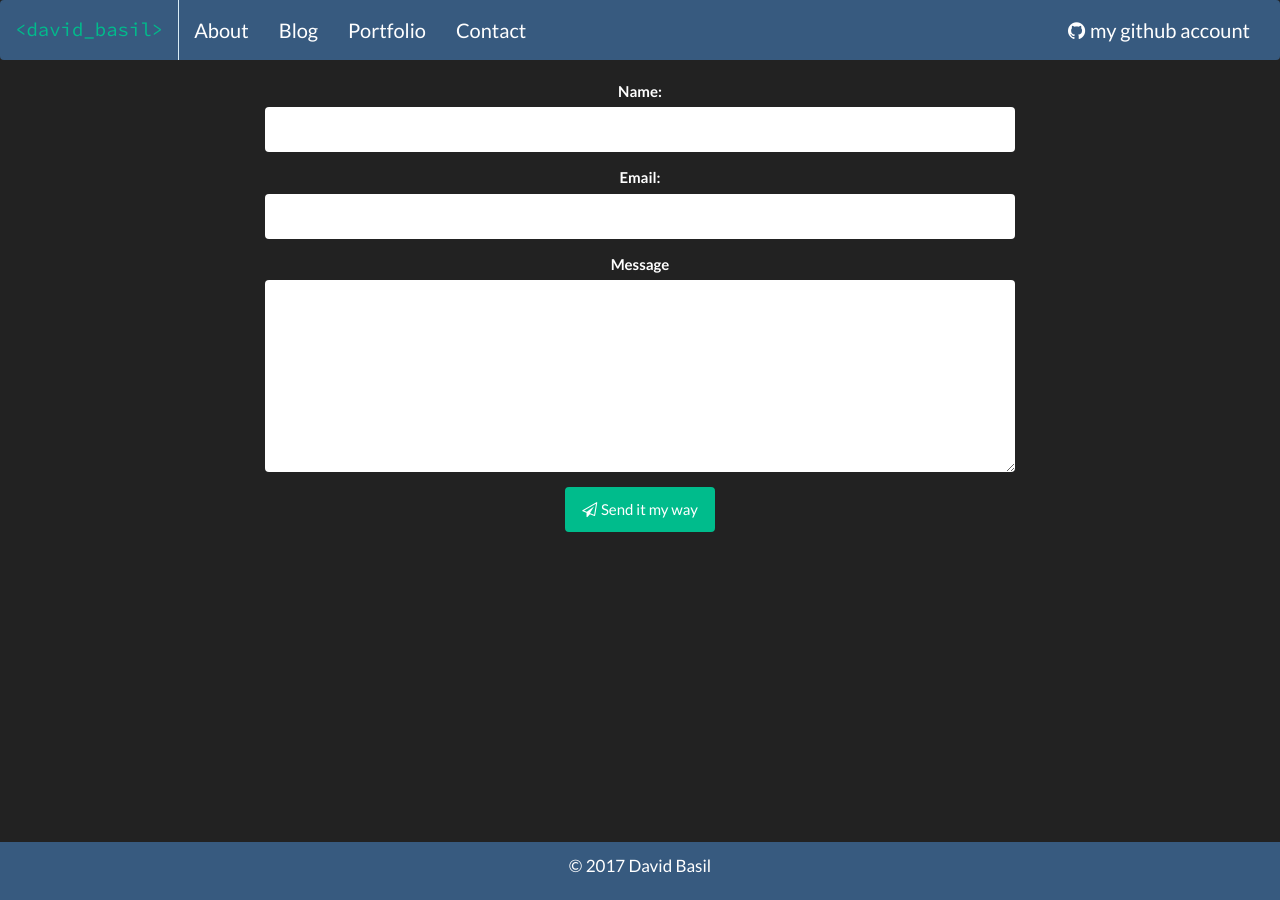
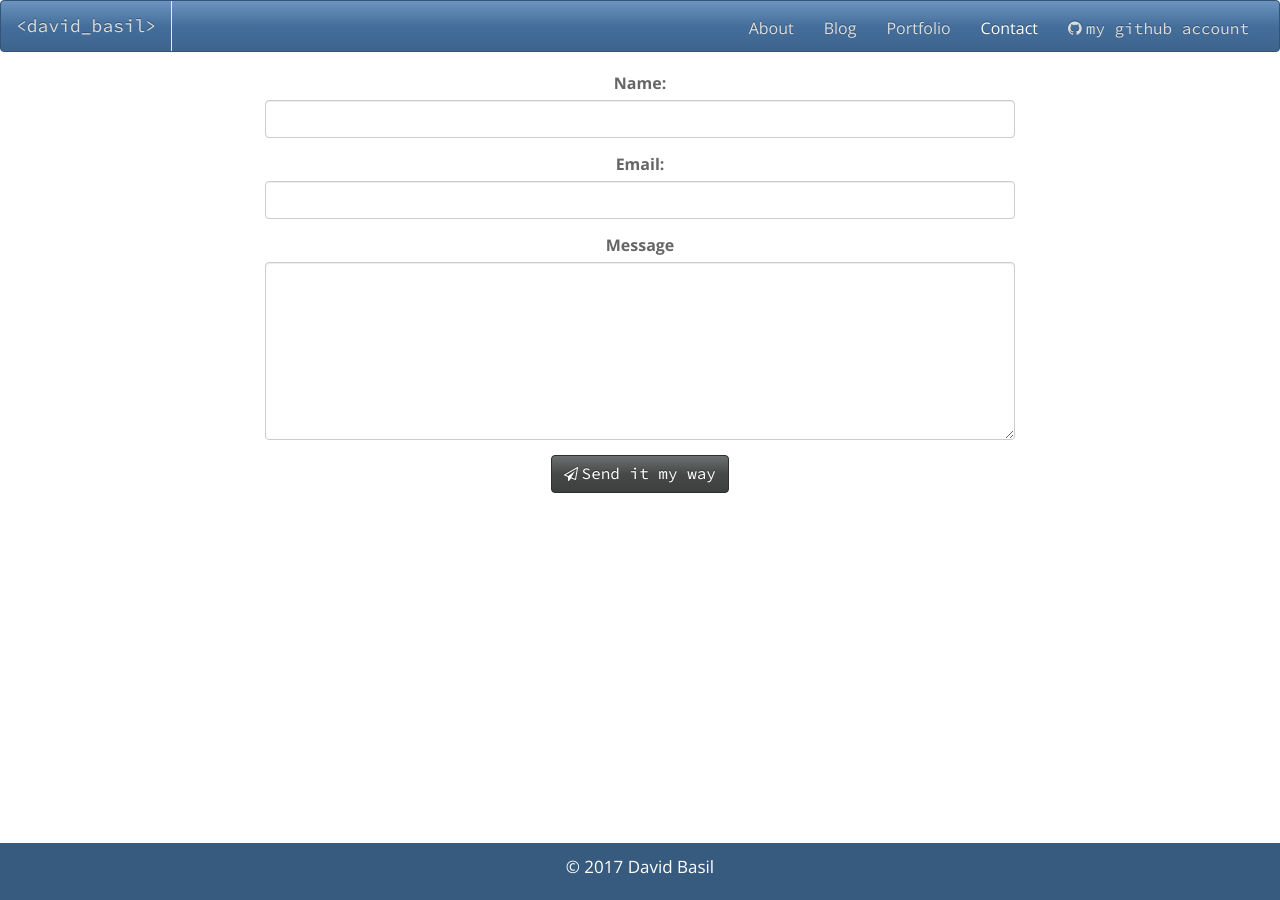
Before and after one commit to DavidBasil/basildavid, a Jekyll site: the page built from contact.html, in a window 1280 px wide. Built offline with Jekyll 4.4.1, drawn with Linux system fonts in a browser that asks for light colours; nearby versions of some CDN libraries.

Commit message:
modify main theme

```diff
--- a/_layouts/default.html
+++ b/_layouts/default.html
@@ -16,7 +16,7 @@
 </head>
 <body>
 
-<nav class="navbar navbar-default">
+<nav class="navbar navbar-inverse">
   <div class="container-fluid">
     <div class="navbar-header">
       <button type="button" class="navbar-toggle collapsed" data-toggle="collapse" data-target="#bs-example-navbar-collapse-1">
@@ -30,12 +30,13 @@
 
     <div class="collapse navbar-collapse" id="bs-example-navbar-collapse-1">
       <ul class="nav navbar-nav">
-        <li class="{% if page.url == '/' %}active{% endif %}"><a href="{{ site.baseurl }}/">About</a></li>
-        <li class="{% if page.url == '/blog' %}active{% endif %}"><a href="{{ site.baseurl }}/blog">Blog</a></li>
-        <li class="{% if page.url == '/portfolio' %}active{% endif %}"><a href="{{ site.baseurl }}/portfolio">Portfolio</a></li>
-        <li class="{% if page.url == '/contact' %}active{% endif %}"><a href="{{ site.baseurl }}/contact">Contact</a></li>
+
       </ul>
       <ul class="nav navbar-nav navbar-right">
+        <li class="{% if page.url == '/' %}active{% endif %}"><a href="{{ site.baseurl }}/">About</a></li>
+        <li class="{% if page.url == '/blog/' %}active{% endif %}"><a href="{{ site.baseurl }}/blog">Blog</a></li>
+        <li class="{% if page.url == '/portfolio/' %}active{% endif %}"><a href="{{ site.baseurl }}/portfolio">Portfolio</a></li>
+        <li class="{% if page.url == '/contact/' %}active{% endif %}"><a href="{{ site.baseurl }}/contact">Contact</a></li>
         <li class=""><a href="https://github.com/DavidBasil">
           <i class="fa fa-github"> <span>my github account</span></i>
           </a>
--- a/_layouts/post.html
+++ b/_layouts/post.html
@@ -4,7 +4,7 @@
 
 <div class="container-fluid">
   <div class="article">
-  <h3 class="text-center">{{ page.title }}</h3>
+  <h3 class="text-center text-primary">{{ page.title }}</h3>
   <small class="text-warning">{{ page.date | date_to_string  }}</small>
   {{ content }}
   </div>
--- a/assets/css/style.css
+++ b/assets/css/style.css
@@ -1,4 +1,8 @@
 @import url('https://fonts.googleapis.com/css?family=Source+Code+Pro');
+
+body {
+  font-size: 16px;
+}
 
 .navbar-default {
   font-size: 20px;
@@ -10,16 +14,18 @@
 }
 
 i.fa.fa-github span {
-  font-family: Lato;
+  font-family: 'Source Code Pro', monospace;
 }
 
-i.fa.fa-paper-plane-o span {
-  font-family: Lato;
-}
+
 
 p {
   font-size: 17px;
   line-height: 1.6;
+}
+
+.active {
+  color: red;
 }
 
 .img-responsive.img-thumbnail {
@@ -48,8 +54,10 @@
   font-size: 16px;
 }
 
-div.article h3 {
-  color: #0CE3AC;
+
+
+div.article {
+  margin-bottom: 100px;
 }
 
 div.article p {
@@ -59,3 +67,8 @@
 div.container-fluid.bg-3.text-center {
   margin-bottom: 100px;
 }
+
+form span {
+  font-family: 'Source Code Pro', monospace;
+  font-size: 16px;
+}
--- a/contact.html
+++ b/contact.html
@@ -15,7 +15,7 @@
       <label for="message">Message</label>
       <textarea class="form-control" id="message" rows="8"></textarea>
     </div>
-    <button type="submit" class="btn btn-default btn-success">
+    <button type="submit" class="btn btn-default">
       <i class="fa fa-paper-plane-o" aria-hidden="true"> <span>Send it my way</span></i>
     </button>
   </form>
```
Also changed, not shown: assets/css/bootstrap.min.css.
